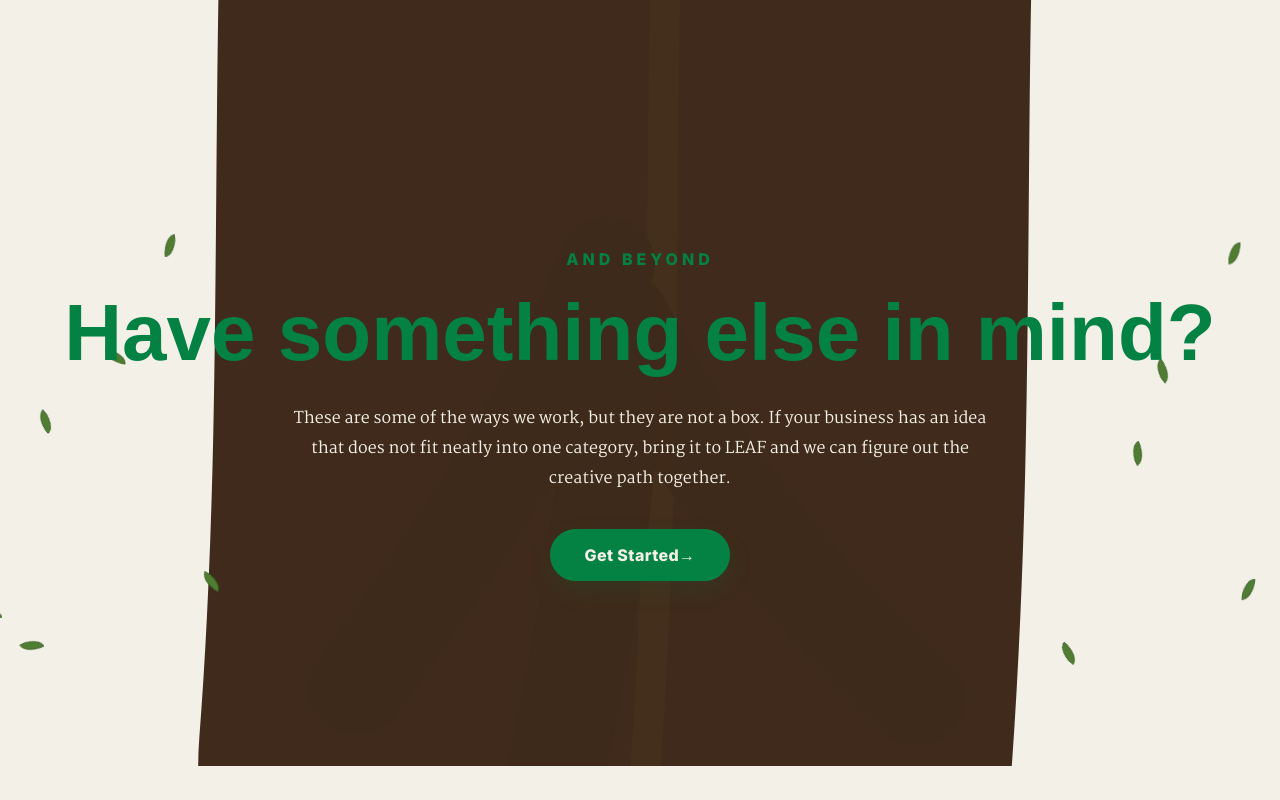
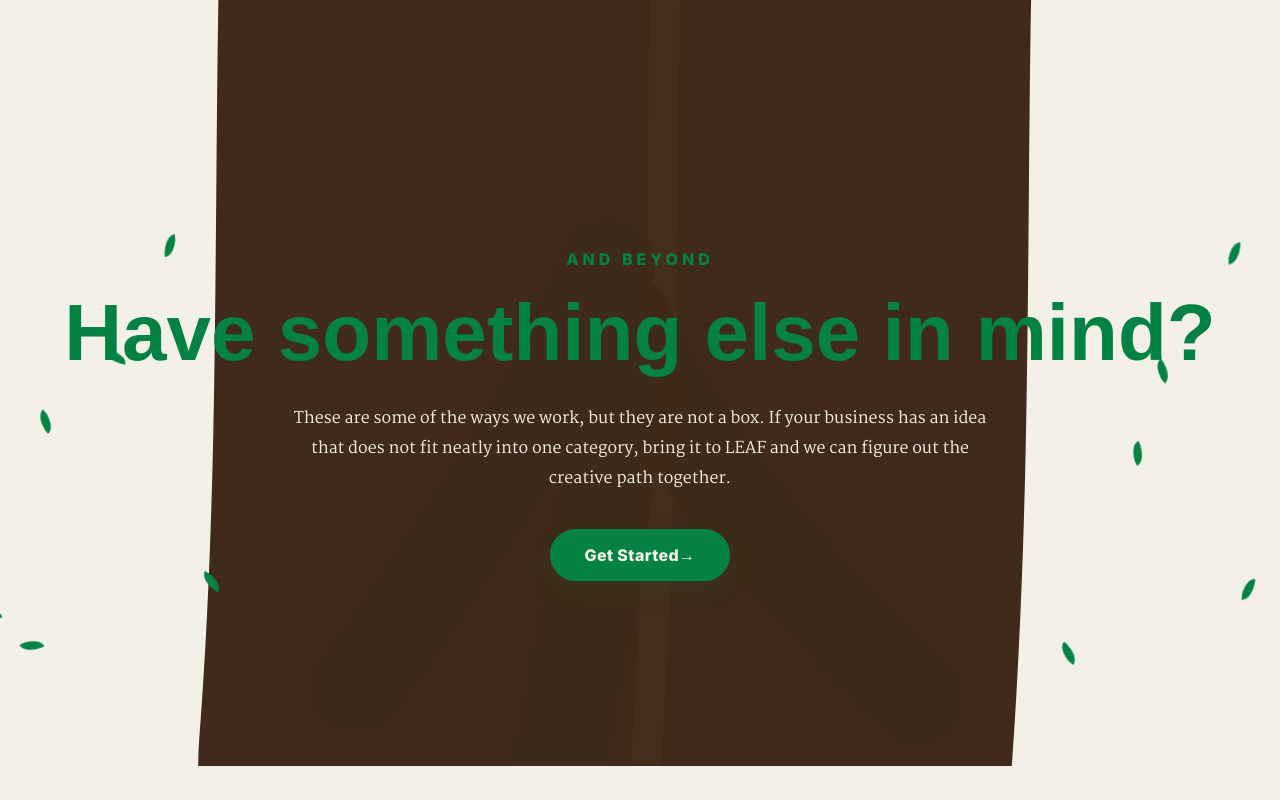
Before and after one commit to TheLeafAgency/The-LEAF-Agency, a Next.js app: page /services in a window 1280 px wide. Shown: the part 7768-8568 px from the top of the page. Built offline with nearby package versions, Linux system fonts and the light colour scheme.

Commit message:
Match Services leaves to LEAF text green

```diff
--- a/app/globals.css
+++ b/app/globals.css
@@ -1990,8 +1990,8 @@ section { width: 100%; }
   width: 17px;
   height: 30px;
   border-radius: 100% 0 100% 0;
-  background: #4F7D31;
-  border: 1px solid #365A24;
+  background: var(--leaf-eden-green);
+  border: 1px solid var(--leaf-eden-green);
   opacity: 0;
   transform: translate(-50%, 0) scale(.2) rotate(0deg);
   transform-origin: center;
```
